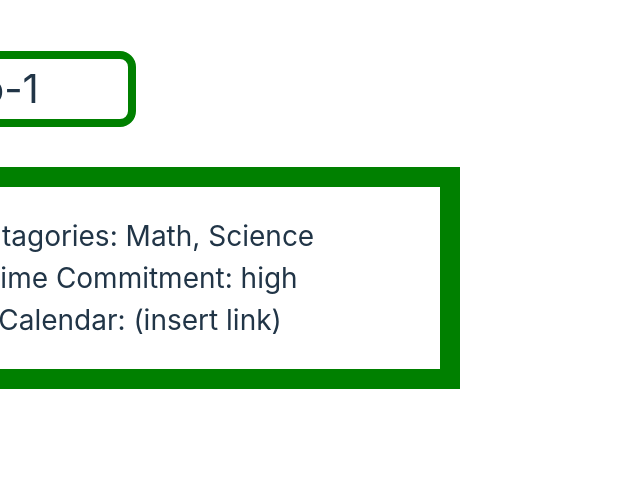
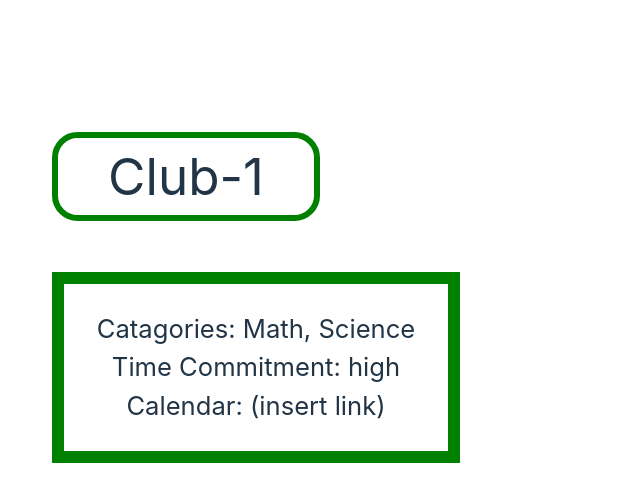
Before and after one commit to NinjaBuilderPro/CHS-Club-App, a React (Vite) app: page / in a window 1280 px wide. Both pictures are taken after a click on the button "Start". Shown: the top 502 px of the page, without its empty margins (0-640 px from the left). Built offline with nearby package versions, Linux system fonts and the light colour scheme.

Commit message:
Added a bit of viewport scaling

```diff
--- a/src/components/ClubProp.css
+++ /dev/null
@@ -1,6 +0,0 @@
-.ClubProp{
-    position: absolute;
-    bottom: "300px";
-    right: "500px";
-    width: "300px";
-}
--- a/src/components/ClubProp.jsx
+++ b/src/components/ClubProp.jsx
@@ -1,24 +1,25 @@
 const ClubProp = () => {
     return (
         <div className="ClubProp">
+            <meta name="viewport" content="width=device-width, initial-scale=1.0" />
             <p style={{
-                fontSize: "40px",
-                border: "8px solid green",
-                borderRadius: "16px",
+                fontSize: "4vi",
+                border: "0.5vi solid green",
+                borderRadius: "2vi",
                 position: "relative",
-                bottom: "200px",
-                right: "500px",
-                width: "300px"
+                bottom: "10vw",
+                right: "30vw",
+                width: "20vw"
             }}>
                 Club-1
             </p>
             <div className="ClubInfo" style={{
-                fontSize: "28px",
-                border: "20px solid green",
+                fontSize: "2vw",
+                border: "1vw solid green",
                 position: "relative",
-                bottom: "200px",
-                right: "500px",
-                width: "600px"
+                bottom: "10vw",
+                right: "30vw",
+                width: "30vw"
             }}>
                 <p>
                     Catagories: Math, Science<br/>
--- a/src/components/ScreenSwitch.jsx
+++ b/src/components/ScreenSwitch.jsx
@@ -14,7 +14,7 @@ const ScreenSwitch = () => {
             <button  onClick={handleClick}
               id="start"
               style={{color: "green",
-                  borderWidth: "4px",
+                  borderWidth: "0.4vw",
                       borderColor: "green",
                       position: "bottom"}}>
               Start
--- a/src/components/Title.jsx
+++ b/src/components/Title.jsx
@@ -2,19 +2,19 @@ const Title = () => {
   var hello = "yo bro"
     return (
       <div className="Title">
-        <font size = "6">
         <h1 style =
         {{
           color: "green",
+          fontSize: "7vw"
         }}>
           CHS Club Finder
           </h1>
         <h2 style={{
           color: "lightGreen",
+          fontSize: "2.4vw"
         }}>
           This is my app that I'm making for central highschool
         </h2>
-        </font>
       </div>
     );
 }
```
Lines whose indentation alone changed are shown as unchanged.
